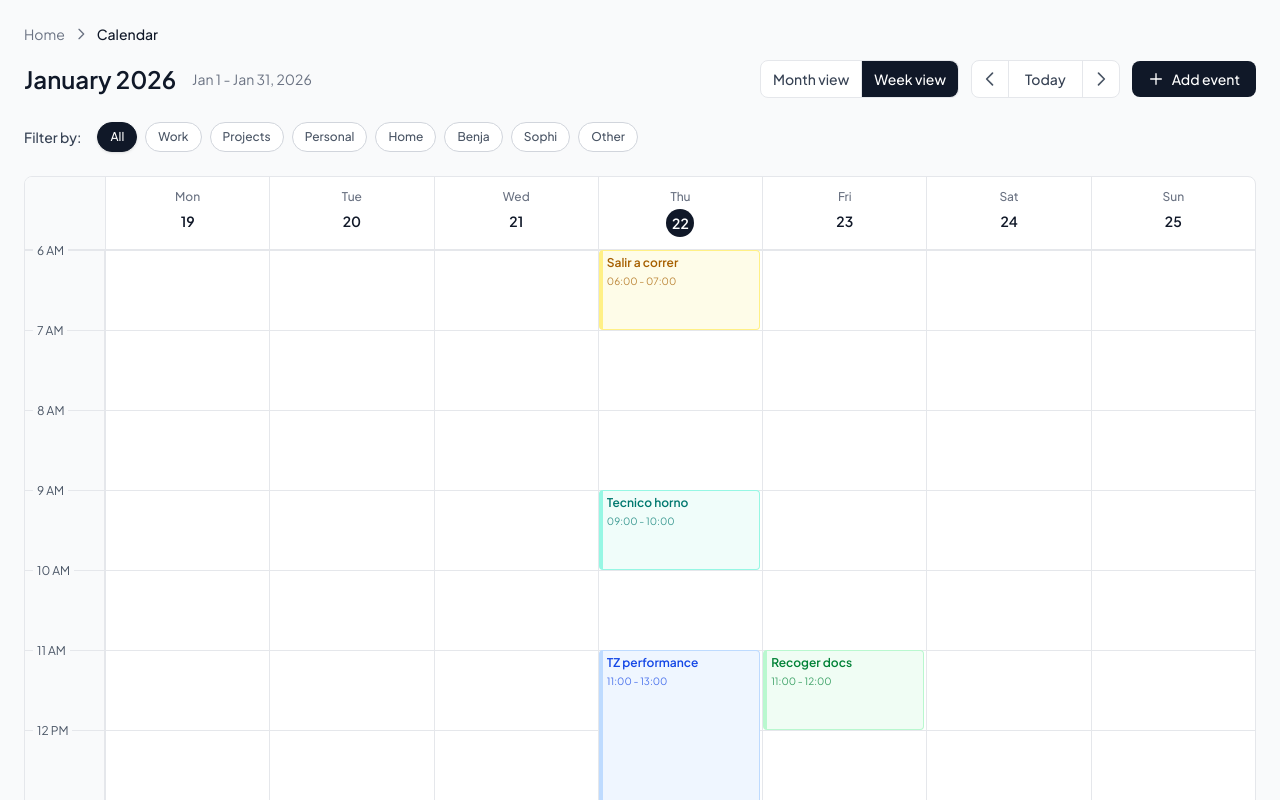
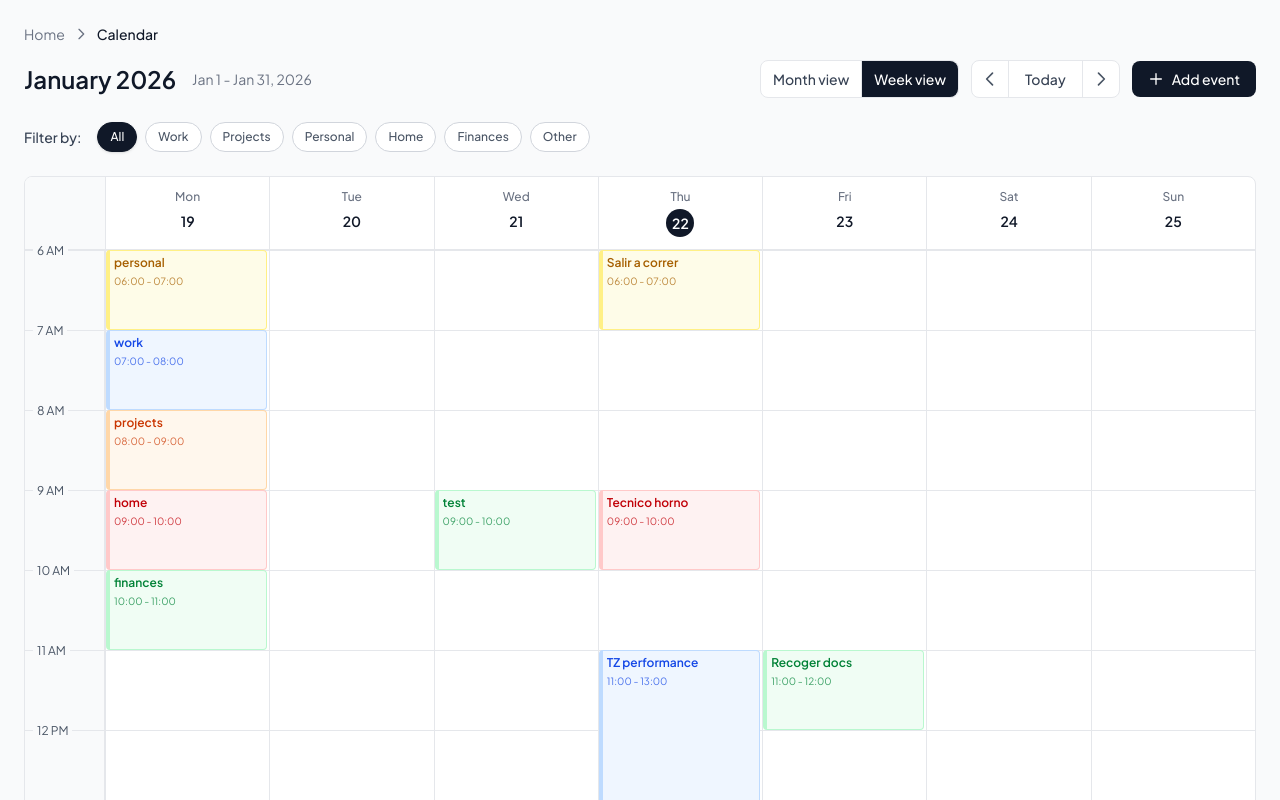
Before and after one commit to diegobriceno/weekly-planner, a Next.js app: page / in a window 1280 px wide. Shown: the top 800 px of the page. Built offline with nearby package versions, Linux system fonts and the light colour scheme.

Commit message:
Update event categories and enhance AddEventModal to utilize selected hour for event creation.

```diff
--- a/components/AddEventModal.tsx
+++ b/components/AddEventModal.tsx
@@ -6,6 +6,7 @@ import { Category, Event, RecurrenceRule, RecurringEvent } from '@/types/event';
 interface AddEventModalProps {
   isOpen: boolean;
   selectedDate: Date | null;
+  selectedHour: number | null;
   editingEvent: Event | null;
   recurringSeries: RecurringEvent[];
   onClose: () => void;
@@ -19,7 +20,7 @@ interface AddEventModalProps {
   }) => void;
 }
 
-const categories: Category[] = ['work', 'projects', 'personal',  'home', 'benja', 'sophi', 'other'];
+const categories: Category[] = ['work', 'projects', 'personal',  'home', 'finances', 'other'];
 const weekDayOptions: { label: string; value: number }[] = [
   { label: 'Sunday', value: 0 },
   { label: 'Monday', value: 1 },
@@ -111,6 +112,7 @@ const isEndTimeValid = (
 export default function AddEventModal({
   isOpen,
   selectedDate,
+  selectedHour,
   editingEvent,
   recurringSeries,
   onClose,
@@ -197,14 +199,21 @@ export default function AddEventModal({
       }
     } else {
       setName('');
-      setCategory('personal');
-      // Set default time: 9:00 AM - 10:00 AM
-      setStartHour('09');
+      setCategory('work');
+
+      // Use selectedHour if available, otherwise default to 9 AM
+      const defaultStartHour = selectedHour ?? 9;
+      const defaultStartHourStr = defaultStartHour.toString().padStart(2, '0');
+      const defaultEndHour = Math.min(defaultStartHour + 1, 22);
+      const defaultEndHourStr = defaultEndHour.toString().padStart(2, '0');
+
+      setStartHour(defaultStartHourStr);
       setStartMinute('00');
-      setEndHour('10');
+      setEndHour(defaultEndHourStr);
       setEndMinute('00');
-      setStartTime('09:00');
-      setEndTime('10:00');
+      setStartTime(`${defaultStartHourStr}:00`);
+      setEndTime(`${defaultEndHourStr}:00`);
+
       setRepeatMode('none');
       setEndDate('');
       // defaults based on selectedDate (if present)
@@ -216,7 +225,7 @@ export default function AddEventModal({
         setRepeatDayOfMonth(1);
       }
     }
-  }, [editingEvent, recurringSeries, selectedDate]);
+  }, [editingEvent, recurringSeries, selectedDate, selectedHour]);
 
   if (!isOpen || !selectedDate) return null;
 
@@ -256,7 +265,7 @@ export default function AddEventModal({
         endDate: endDate || undefined,
       });
       setName('');
-      setCategory('personal');
+      setCategory('work');
       setStartHour('');
       setStartMinute('00');
       setEndHour('');
--- a/components/CategoryFilter.tsx
+++ b/components/CategoryFilter.tsx
@@ -11,8 +11,7 @@ const categoryLabels: Record<Category | 'all', string> = {
   projects: 'Projects',
   personal: 'Personal',
   home: 'Home',
-  benja: 'Benja',
-  sophi: 'Sophi',
+  finances: 'Finances',
   other: 'Other',
 };
 
@@ -20,9 +19,8 @@ const categoryColors: Record<Category, string> = {
   work: 'bg-blue-100 text-blue-700 border-blue-300',
   projects: 'bg-orange-100 text-orange-700 border-orange-300',
   personal: 'bg-yellow-100 text-yellow-700 border-yellow-300',
-  home: 'bg-teal-100 text-teal-700 border-teal-300',
-  benja: 'bg-green-100 text-green-700 border-green-300',
-  sophi: 'bg-rose-100 text-rose-700 border-rose-300',
+  home: 'bg-red-100 text-red-700 border-red-300',
+  finances: 'bg-green-100 text-green-700 border-green-300',
   other: 'bg-gray-100 text-gray-700 border-gray-300',
 };
 
@@ -30,7 +28,7 @@ export default function CategoryFilter({
   selectedCategories,
   onCategoryToggle,
 }: CategoryFilterProps) {
-  const categories: (Category | 'all')[] = ['all', 'work', 'projects', 'personal', 'home', 'benja', 'sophi', 'other'];
+  const categories: (Category | 'all')[] = ['all', 'work', 'projects', 'personal', 'home', 'finances', 'other'];
   const allSelected = selectedCategories.length === 0;
 
   return (
--- a/components/EventCard.tsx
+++ b/components/EventCard.tsx
@@ -15,9 +15,8 @@ const categoryColors: Record<string, { bg: string; text: string; dot: string; bo
   work: { bg: 'bg-blue-50', text: 'text-blue-700', dot: 'bg-blue-500', border: 'border-blue-200' },
   projects: { bg: 'bg-orange-50', text: 'text-orange-700', dot: 'bg-orange-500', border: 'border-orange-200' },
   personal: { bg: 'bg-yellow-50', text: 'text-yellow-700', dot: 'bg-yellow-500', border: 'border-yellow-200' },
-  home: { bg: 'bg-teal-50', text: 'text-teal-700', dot: 'bg-teal-500', border: 'border-teal-200' },
-  benja: { bg: 'bg-green-50', text: 'text-green-700', dot: 'bg-green-500', border: 'border-green-200' },
-  sophi: { bg: 'bg-rose-50', text: 'text-rose-700', dot: 'bg-rose-500', border: 'border-rose-200' },
+  home: { bg: 'bg-red-50', text: 'text-red-700', dot: 'bg-red-500', border: 'border-red-200' },
+  finances: { bg: 'bg-green-50', text: 'text-green-700', dot: 'bg-green-500', border: 'border-green-200' },
   other: { bg: 'bg-gray-50', text: 'text-gray-700', dot: 'bg-gray-500', border: 'border-gray-200' },
 };
 
--- a/components/MonthlyPlanner.tsx
+++ b/components/MonthlyPlanner.tsx
@@ -36,6 +36,7 @@ export default function MonthlyPlanner() {
   const [storedEvents, setStoredEvents] = useState<StoredEvents>({ byDate: {}, recurring: [] });
   const [modalOpen, setModalOpen] = useState(false);
   const [selectedDate, setSelectedDate] = useState<Date | null>(null);
+  const [selectedHour, setSelectedHour] = useState<number | null>(null);
   const [editingEvent, setEditingEvent] = useState<Event | null>(null);
   const [viewMode, setViewMode] = useState<'month' | 'week'>('week');
   const [currentWeekStart, setCurrentWeekStart] = useState(today);
@@ -114,8 +115,9 @@ export default function MonthlyPlanner() {
     setModalOpen(true);
   };
 
-  const handleDayClick = (date: Date) => {
+  const handleDayClick = (date: Date, hour?: number) => {
     setSelectedDate(date);
+    setSelectedHour(hour ?? null);
     setModalOpen(true);
   };
 
@@ -229,6 +231,7 @@ export default function MonthlyPlanner() {
   const handleCloseModal = () => {
     setModalOpen(false);
     setEditingEvent(null);
+    setSelectedHour(null);
   };
 
   const handleCategoryToggle = (category: Category | 'all') => {
@@ -325,6 +328,7 @@ export default function MonthlyPlanner() {
       <AddEventModal
         isOpen={modalOpen}
         selectedDate={selectedDate}
+        selectedHour={selectedHour}
         editingEvent={editingEvent}
         recurringSeries={storedEvents.recurring}
         onClose={handleCloseModal}
--- a/components/WeeklyView.tsx
+++ b/components/WeeklyView.tsx
@@ -10,7 +10,7 @@ import { isHoliday, getHolidayName } from '@/services/holidays';
 interface WeeklyViewProps {
   weekDays: Date[];
   events: { [date: string]: Event[] };
-  onDayClick: (date: Date) => void;
+  onDayClick: (date: Date, hour?: number) => void;
   onDeleteEvent: (eventId: string) => void;
   onEditEvent: (event: Event) => void;
 }
@@ -38,6 +38,19 @@ export default function WeeklyView({
     );
   };
 
+  const calculateClickedHour = (e: React.MouseEvent<HTMLDivElement>): number => {
+    const target = e.currentTarget;
+    const rect = target.getBoundingClientRect();
+    const clickY = e.clientY - rect.top;
+
+    // Each hour = 80px, grid starts at 6 AM (16 rows total)
+    const hourHeight = rect.height / 16; // Dynamic for responsiveness
+    const hourIndex = Math.floor(clickY / hourHeight);
+    const clickedHour = Math.min(Math.max(hourIndex + 6, 6), 21);
+
+    return clickedHour;
+  };
+
   const dayNames = ['Mon', 'Tue', 'Wed', 'Thu', 'Fri', 'Sat', 'Sun'];
   const hours = Array.from({ length: 16 }, (_, i) => i + 6); // 6am to 9pm (labels)
 
@@ -55,7 +68,7 @@ export default function WeeklyView({
             <div
               key={index}
               className={`p-3 text-center border-l border-gray-200 ${
-                holiday ? 'border-t-2 border-t-red-500' : ''
+                holiday ? 'border-t-3 border-t-red-500' : ''
               }`}
               title={holidayName || undefined}
             >
@@ -103,7 +116,10 @@ export default function WeeklyView({
               className={`relative border-l border-gray-200 cursor-pointer hover:bg-gray-50 transition-colors ${
                 holiday ? 'bg-red-50/30' : ''
               }`}
-              onClick={() => onDayClick(date)}
+              onClick={(e) => {
+                const hour = calculateClickedHour(e);
+                onDayClick(date, hour);
+              }}
             >
               {/* Grid lines (hour rows) */}
               {hours.map(hour => (
--- a/data/events.json
+++ b/data/events.json
@@ -4,7 +4,7 @@
       {
         "id": "event-1769008684077-kf3iezjwg",
         "name": "Ensayo Baile",
-        "category": "sophi",
+        "category": "personal",
         "date": "2026-01-25",
         "startTime": "19:00",
         "endTime": "20:30"
@@ -72,7 +72,7 @@
       {
         "id": "event-1769039042457-n1xdw6eqe",
         "name": "Recoger docs",
-        "category": "benja",
+        "category": "finances",
         "date": "2026-01-23",
         "startTime": "11:00",
         "endTime": "12:00"
@@ -94,6 +94,56 @@
         "date": "2026-01-19",
         "startTime": "21:00",
         "endTime": "22:00"
+      },
+      {
+        "id": "event-1769054745799-xmau907r9",
+        "name": "personal",
+        "category": "personal",
+        "date": "2026-01-19",
+        "startTime": "06:00",
+        "endTime": "07:00"
+      },
+      {
+        "id": "event-1769054750836-8bq1s79l6",
+        "name": "work",
+        "category": "work",
+        "date": "2026-01-19",
+        "startTime": "07:00",
+        "endTime": "08:00"
+      },
+      {
+        "id": "event-1769054756179-smyi07dpi",
+        "name": "projects",
+        "category": "projects",
+        "date": "2026-01-19",
+        "startTime": "08:00",
+        "endTime": "09:00"
+      },
+      {
+        "id": "event-1769054762627-9xwgaoy3b",
+        "name": "home",
+        "category": "home",
+        "date": "2026-01-19",
+        "startTime": "09:00",
+        "endTime": "10:00"
+      },
+      {
+        "id": "event-1769054768631-elgk9hdcd",
+        "name": "finances",
+        "category": "finances",
+        "date": "2026-01-19",
+        "startTime": "10:00",
+        "endTime": "11:00"
+      }
+    ],
+    "2026-01-21": [
+      {
+        "id": "event-1769053996316-tf3a8fmje",
+        "name": "test",
+        "category": "finances",
+        "date": "2026-01-21",
+        "startTime": "09:00",
+        "endTime": "10:00"
       }
     ]
   },
--- a/types/event.ts
+++ b/types/event.ts
@@ -3,8 +3,7 @@ export type Category =
   | 'projects'
   | 'personal'
   | 'home'
-  | 'benja'
-  | 'sophi'
+  | 'finances'
   | 'other';
 
 export type RecurrenceRule =
```
Also changed, not shown: .claude/settings.local.json.
